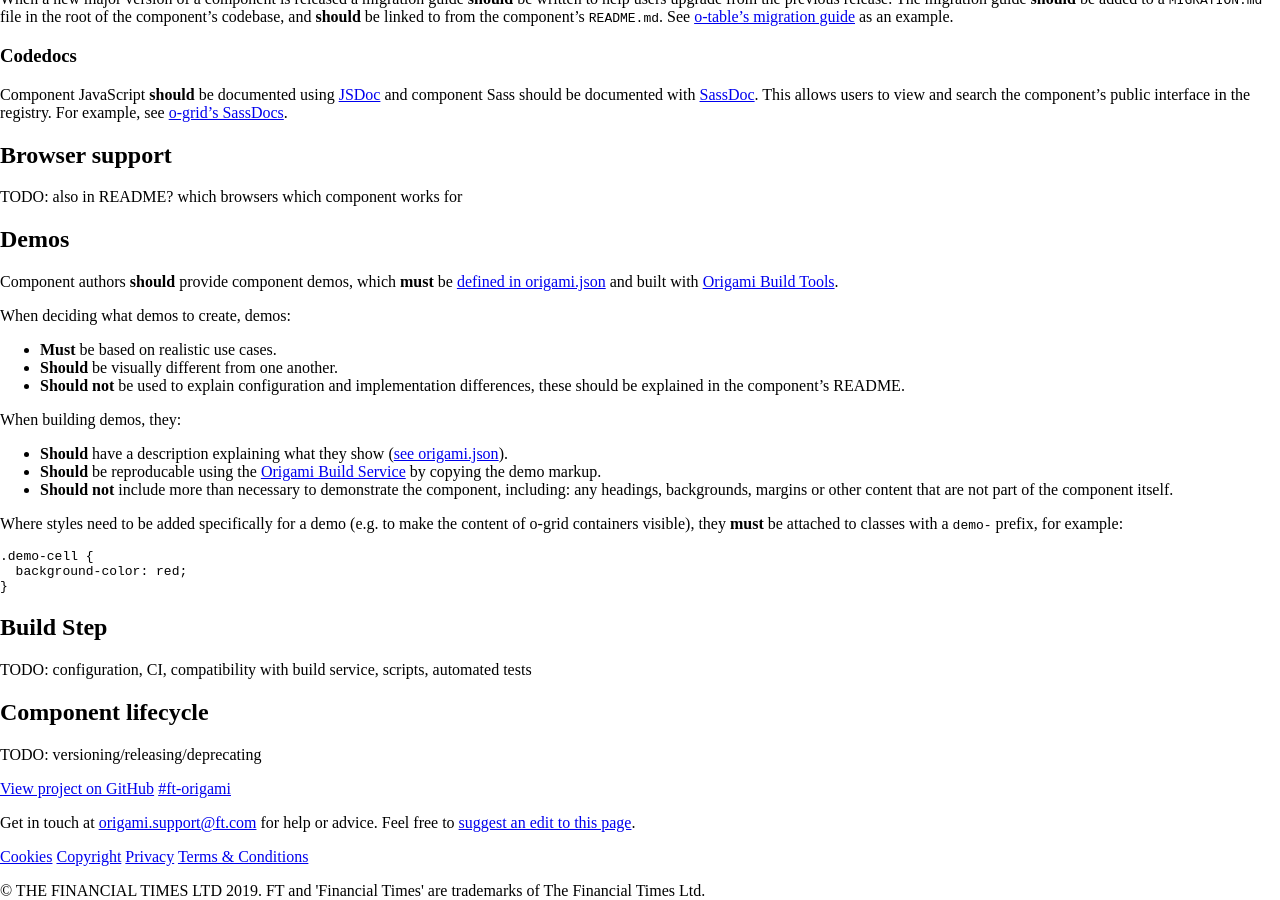
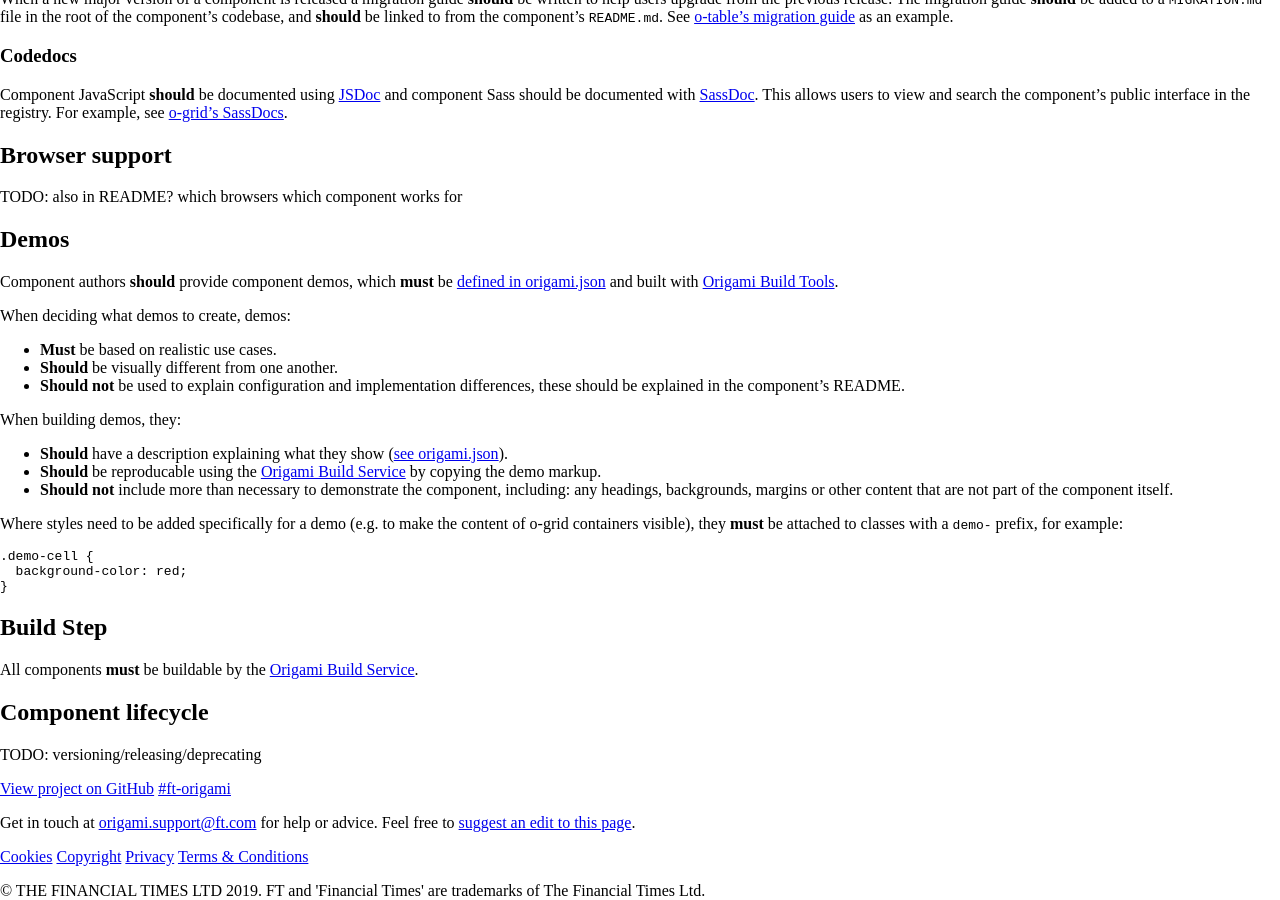
Before and after one commit to Financial-Times/origami-website, a Jekyll site: the page built from _specification-v1/components.md, in a window 1280 px wide and 900 px high, scrolled down 4735 px. Built offline with Jekyll 4.4.1, drawn with Linux system fonts in a browser that asks for light colours; a style sheet for code colours, icons or effects is not loaded.

Commit message:
Add build step to the component spec. (#83)

```diff
--- a/_specification-v1/components.md
+++ b/_specification-v1/components.md
@@ -281,8 +281,7 @@ Where styles need to be added specifically for a demo (e.g. to make the content
 
 ## Build Step
 
-TODO: configuration, CI, compatibility with build service, scripts, automated tests
-
+All components **must** be buildable by the [Origami Build Service](https://www.ft.com/__origami/service/build/v2/).
 
 ## Component lifecycle
 
```
